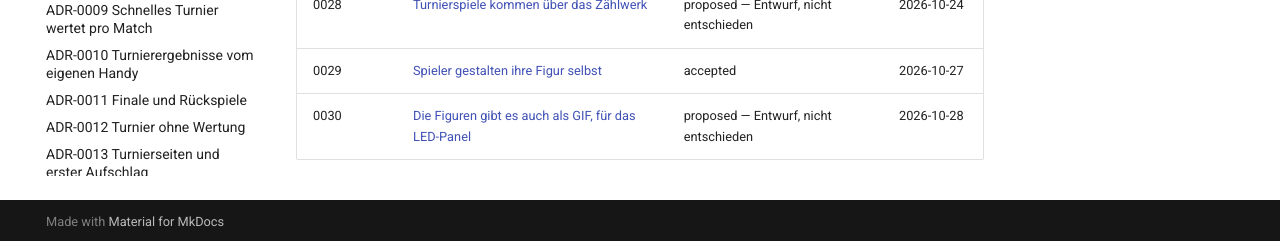
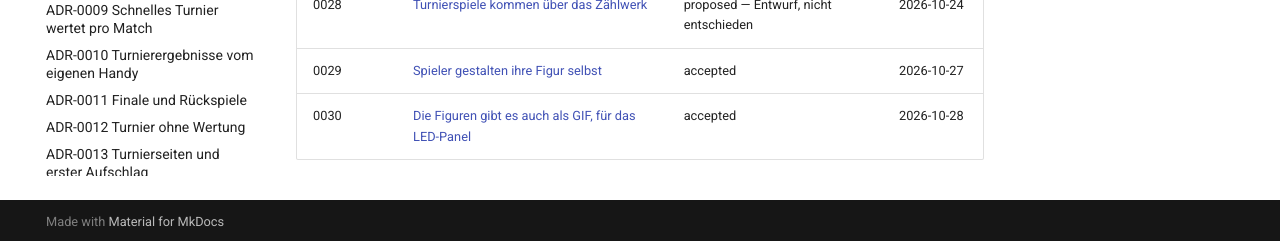
Before and after one commit to stuttgart-things/schmetterpause, an MkDocs documentation site: the page built from docs/adr/index.md, in a window 1280 px wide and 900 px high, scrolled down 1440 px. Shown: the part 656-897 px from the top of the window. Built offline with MkDocs 1.6.1 and Material for MkDocs 9.7.7, drawn with Linux system fonts in a browser that asks for light colours; comment, search, counter and statistics services are not loaded.

Commit message:
docs(adr): accept ADR-0030 (#370)
Co-authored-by: Claude Opus 5.5 <noreply@anthropic.com>

```diff
--- a/docs/adr/index.md
+++ b/docs/adr/index.md
@@ -38,4 +38,4 @@ festlegt, steht hier mit den Alternativen, die dabei verworfen wurden. Eine
 | 0027 | [Eine Sandbox, in der Pong spielt, wertet sofort](0027-sandbox-mit-pong-wertet-sofort.md) | proposed — Entwurf, nicht entschieden | 2026-10-24 |
 | 0028 | [Turnierspiele kommen über das Zählwerk](0028-turniere-ueber-das-zaehlwerk.md) | proposed — Entwurf, nicht entschieden | 2026-10-24 |
 | 0029 | [Spieler gestalten ihre Figur selbst](0029-spieler-gestalten-ihren-avatar.md) | accepted | 2026-10-27 |
-| 0030 | [Die Figuren gibt es auch als GIF, für das LED-Panel](0030-figuren-als-gif-fuer-das-led-panel.md) | proposed — Entwurf, nicht entschieden | 2026-10-28 |
+| 0030 | [Die Figuren gibt es auch als GIF, für das LED-Panel](0030-figuren-als-gif-fuer-das-led-panel.md) | accepted | 2026-10-28 |
```
Also changed, not shown: docs/adr/0030-figuren-als-gif-fuer-das-led-panel.md (+1 -1 lines).
